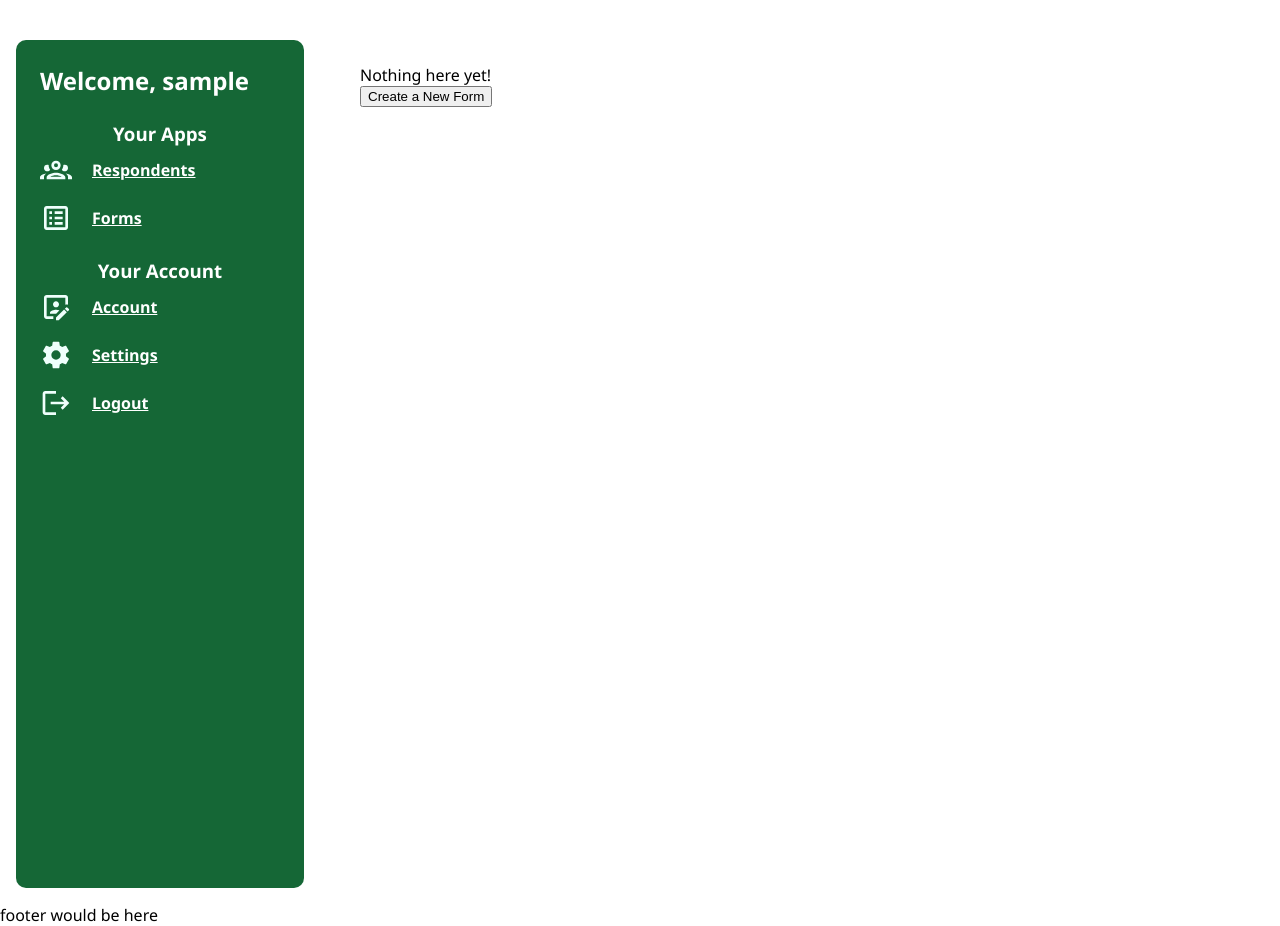
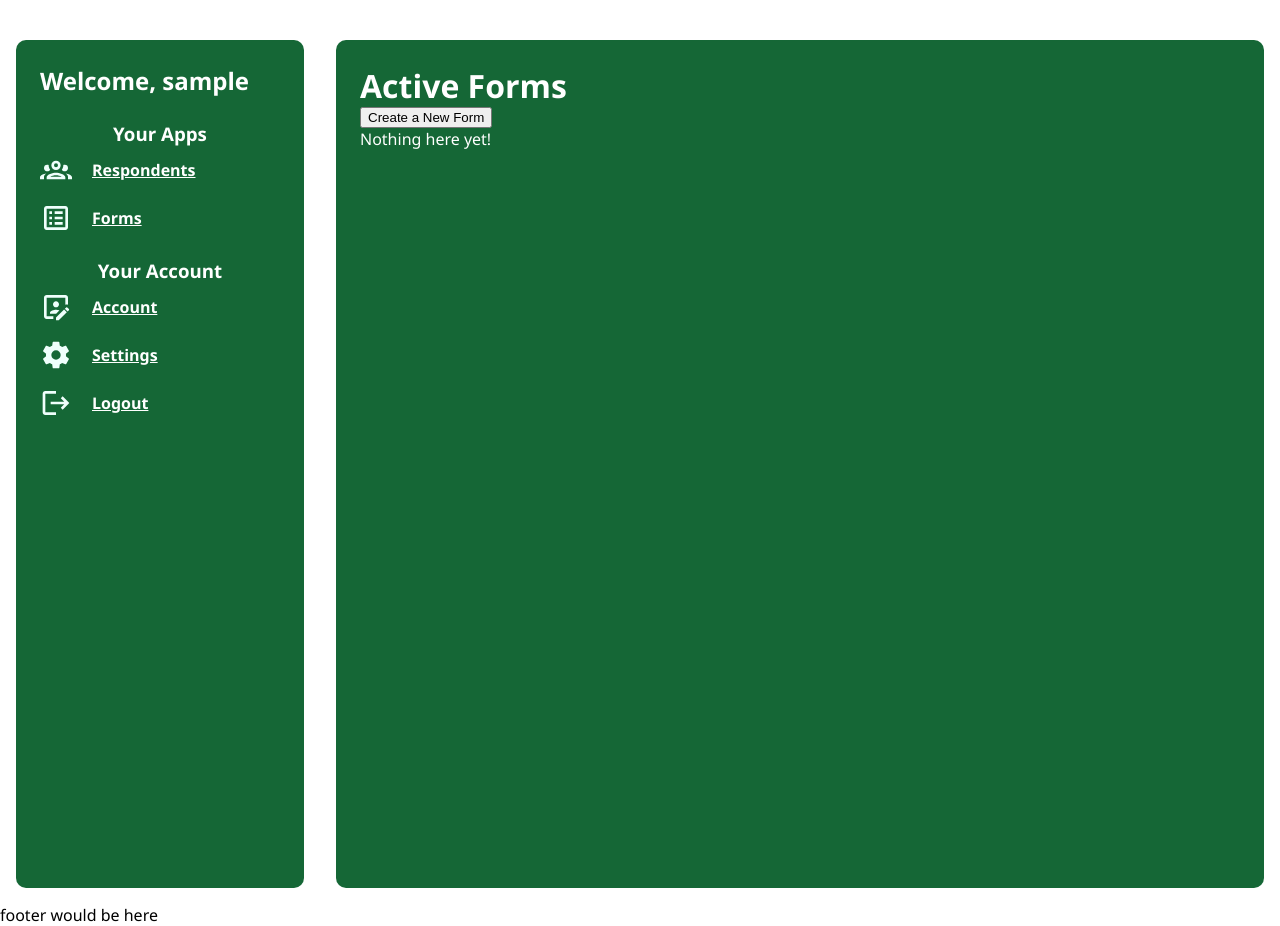
Before and after one commit to jayrosato/bonaso-data-viewer, a Django app: page /forms/ in a window 1280 px wide. Shown: the part 152-1078 px from the top of the page. Run offline with Django 5.2, Linux system fonts and the light colour scheme; the visitor is signed in with stand-in values (Sample User, id 1); data that the repository does not hold is empty.

Commit message:
Minor style edits.
Started making some style edits to the form index page.

```diff
--- a/backend/bdvBackend/forms/models.py
+++ b/backend/bdvBackend/forms/models.py
@@ -1,5 +1,6 @@
 from django.db import models
 from django.utils import timezone
+from django.db.models import Count
 
 import datetime
 
@@ -57,6 +58,9 @@ class Form(models.Model):
 
     def isActive(self):
         return datetime.date.today() >= self.end_date
+
+    def responsesCount(self):
+        return Response.objects.filter(form_id=self.id).count()
 
     class Meta:
         db_table_comment = 'Table containing "forms" which consist of a series of "questions" a respondent was asked.'
--- /dev/null
+++ b/backend/bdvBackend/forms/static/forms/forms-list-styles.css
@@ -0,0 +1,15 @@
+.content{
+    margin: 1rem;
+    padding: 3vh;
+    background-color: rgb(21, 103, 54);
+    border-radius: 10px;
+    color: white;
+}
+table{
+    color: white;
+}
+a{
+    color: white;
+    font-weight: bold;
+    text-decoration: underline;
+}
--- a/backend/bdvBackend/forms/static/forms/styles.css
+++ b/backend/bdvBackend/forms/static/forms/styles.css
@@ -87,7 +87,8 @@ body{
     cursor: pointer;
 }
 
-.content{
-    margin: 1rem;
-    padding: 3vh;
+a{
+    color: white;
+    font-weight: bold;
+    text-decoration: underline;
 }
--- a/backend/bdvBackend/forms/templates/forms/new-response.html
+++ b/backend/bdvBackend/forms/templates/forms/new-response.html
@@ -2,7 +2,7 @@
 {% load static %}
 {% block content %}
 
-{% if perms.forms.edit_response %}
+{% if perms.forms.create_response %}
 <div class="content">
     <form id="response_form" action="{% url 'forms:create-response' form_meta.id %}" method="post">
         {%csrf_token%}
--- a/backend/bdvBackend/forms/templates/forms/view-forms-index.html
+++ b/backend/bdvBackend/forms/templates/forms/view-forms-index.html
@@ -3,21 +3,32 @@
 {% load static %}
 
 {% block content %}
+<link rel="stylesheet" href="{% static 'forms/forms-list-styles.css' %}">
 <div class="content">
+    <h1>Active Forms</h1>
+    {% if perms.forms.create_form %}
+        <a href="{% url 'forms:create-form' %}"><button> Create a New Form</button></a>
+    {% endif %}
     {% if active_forms %}
-        <ul>
+        <table>
+            <tr>
+                <th>Form</th>
+                <th>Organization</th>
+                <th>Responses</th>
+                <th>Edit</th>
+
+            </tr>
             {% for form in active_forms %}
-                <li>
-                    <a href="{% url 'forms:view-form-detail' form.id %}">{{form}}</a>
-                    <a href="{% url 'forms:create-response' form.id %}"><button>Record a New Response for this Form</button></a>
-                </li>
+                <tr>
+                    <td><a href="{% url 'forms:view-form-detail' form.id %}">{{form}}</a></td>
+                    <td>{{form.organization}}</td>
+                    <td>{{form.responsesCount}}</td>
+                    <td><a href="{% url 'forms:create-response' form.id %}"><button>Record a New Response for this Form</button></a></td>
+                </tr>
             {% endfor %}
-        </ul>
+            </table>
     {% else %}
     <p>Nothing here yet!</p>
-    {% endif %}
-    {% if perms.forms.create_form %}
-        <a href="{% url 'forms:create-form' %}"><button> Create a New Form</button></a>
     {% endif %}
 
 </div>
```
